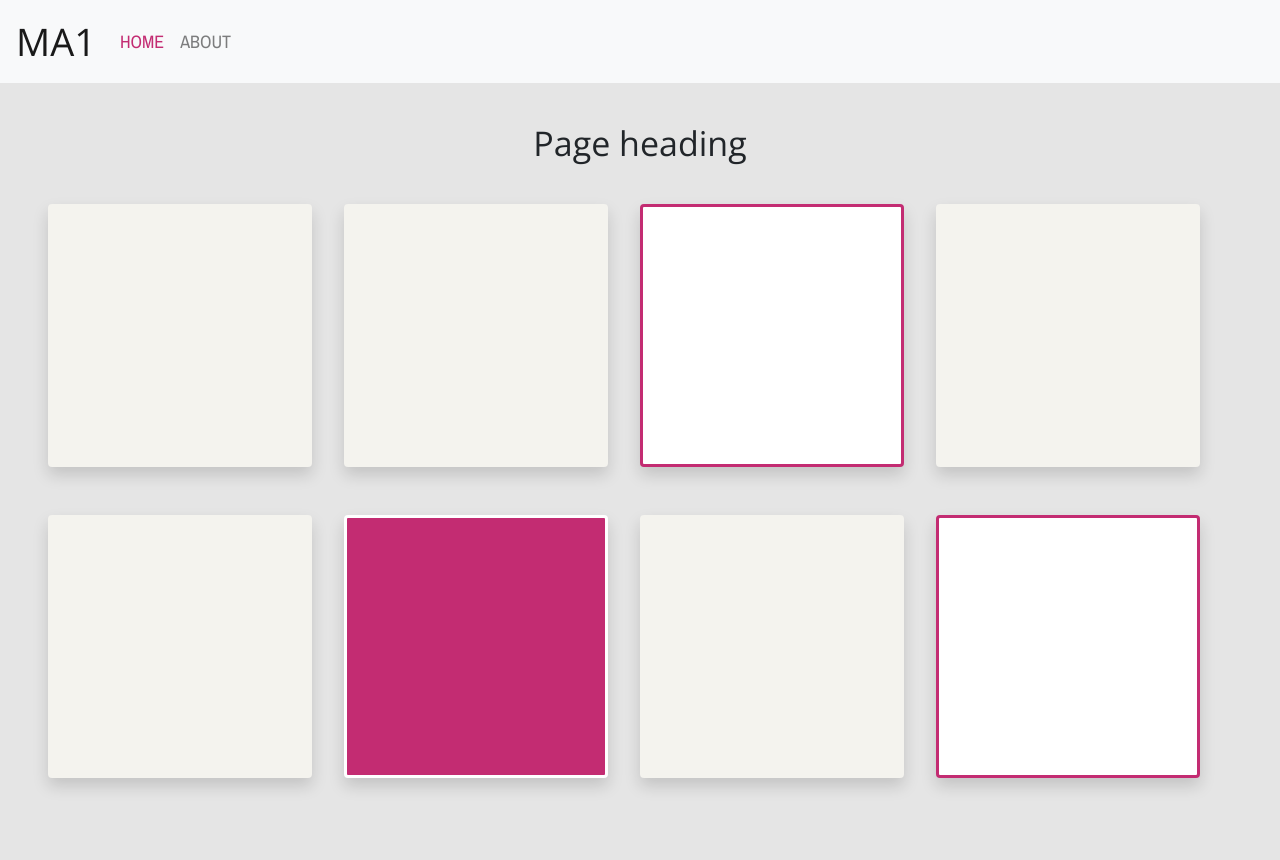
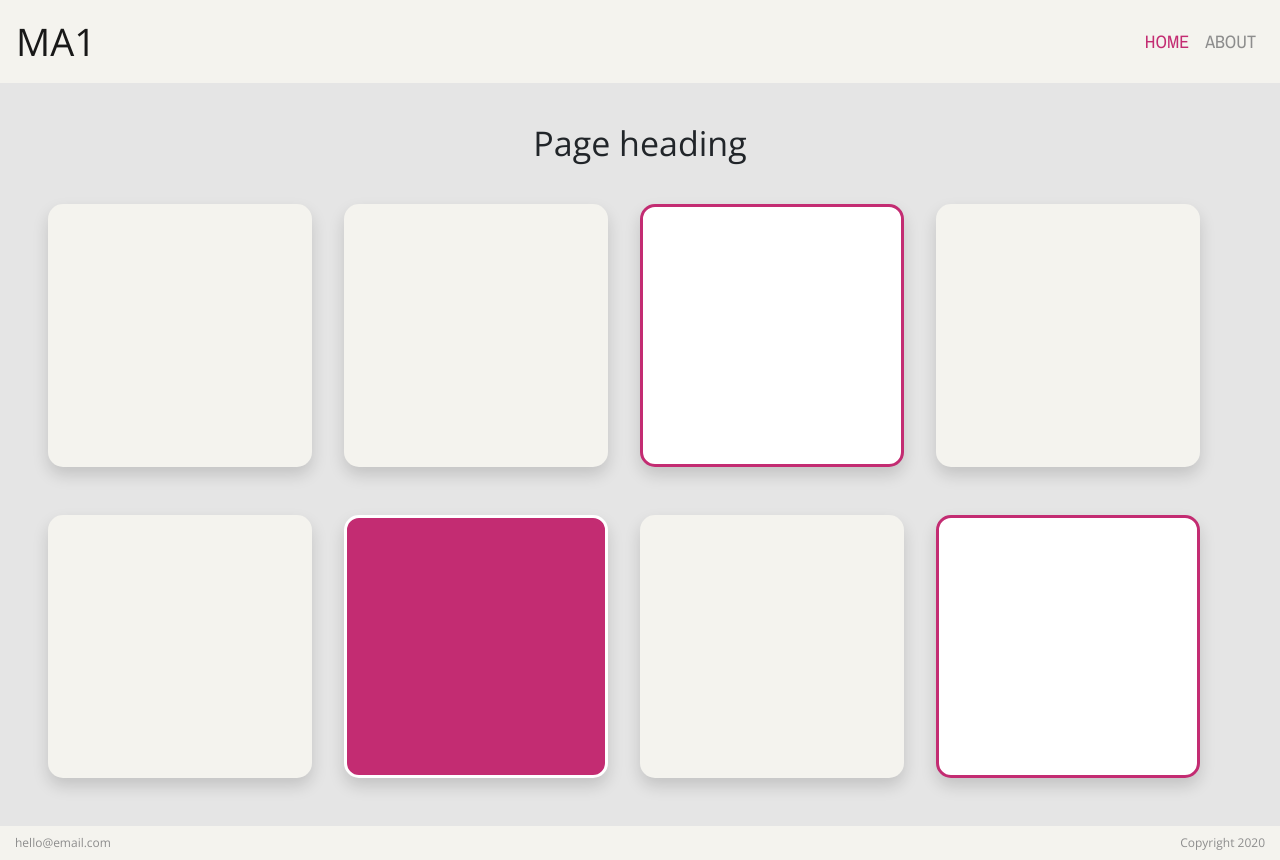
Before and after one commit to tronderiklarsen/trond-erik-larsen-css-frameworks-ma1, a plain HTML site: page index.html in a window 1280 px wide. Before the commit the page ends 826 px from the top, so only its background shows below. Drawn offline with nearby package versions, Linux system fonts and the light colour scheme.

Commit message:
finishing touches

```diff
--- a/index.html
+++ b/index.html
@@ -13,7 +13,7 @@
 
 <body>
 
-    <nav class="navbar navbar-expand-lg navbar-light bg-light">
+    <nav class="navbar navbar-expand-lg navbar-light bg-light" style="background: #F4F3EE !important">
         <a class="navbar-brand" href="index.html">MA1</a>
         <button class="navbar-toggler" type="button" data-toggle="collapse" data-target="#navbarSupportedContent"
             aria-controls="navbarSupportedContent" aria-expanded="false" aria-label="Toggle navigation">
@@ -21,7 +21,7 @@
         </button>
 
         <div class="collapse navbar-collapse" id="navbarSupportedContent">
-            <ul class="navbar-nav mr-auto">
+            <ul class="navbar-nav ml-auto">
                 <li class="nav-item active">
                     <a class="nav-link active" href="#">Home <span class="sr-only">(current)</span></a>
                 </li>
@@ -63,6 +63,17 @@
               </div>
           </div>
 
+    <footer>
+        <div class="container">
+        <div>
+            hello@email.com
+        </div>
+        <div>
+            Copyright 2020
+        </div>
+    </div>
+    </footer>
+
     <script src="https://code.jquery.com/jquery-3.5.1.slim.min.js"
         integrity="sha384-DfXdz2htPH0lsSSs5nCTpuj/zy4C+OGpamoFVy38MVBnE+IbbVYUew+OrCXaRkfj" crossorigin="anonymous">
     </script>
--- a/sass/partials/_card.scss
+++ b/sass/partials/_card.scss
@@ -7,6 +7,7 @@
         height: 263px;
         width: 264px;
         margin-right: 32px;
+        border-radius: 15px !important;
         background-color: map-get($colors, alabaster) !important;
     }
 
--- /dev/null
+++ b/sass/partials/_footer.scss
@@ -0,0 +1,20 @@
+footer {
+    background: map-get($colors, alabaster) !important;
+    font-family: $font-primary;
+    font-size: 12px;
+    padding: 8px 0 8px 0;
+    color: map-get($colors, spanish-gray) !important;
+}
+
+.container {
+    display: flex;
+    justify-content: space-between;
+    align-items: center;
+    max-width: 100%;
+    margin: 0 auto;
+
+    @media (max-width: 768px) {
+        flex-direction: column;
+        justify-content: center;
+    }
+}
--- a/sass/partials/_nav.scss
+++ b/sass/partials/_nav.scss
@@ -1,6 +1,8 @@
 nav {
 
-    background-color: map-get($colors, alabaster) !important;
+    .navbar {
+        background: map-get($colors, alabaster) !important;
+    }
 
     .navbar-brand {
         font-size: 38px;
@@ -10,6 +12,11 @@ nav {
         font-family: $font-secondary;
         font-size: 18px;
         text-transform: uppercase;
+        color: map-get($colors, spanish-gray) !important;
+    }
+
+    .nav-link:hover {
+        color: lighten($color: map-get($colors, spanish-gray), $amount: 10) !important;
     }
 
     .nav-link.active {
--- a/sass/style.scss
+++ b/sass/style.scss
@@ -3,3 +3,4 @@
 @import "partials/nav";
 @import "partials/typography";
 @import "partials/card";
+@import "partials/footer";
```
Also changed, not shown: css/style.css, 1 other file.
